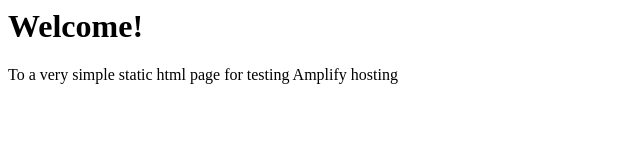
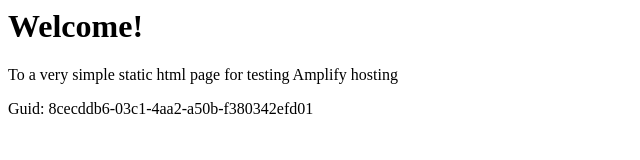
Before and after one commit to aws-aemilia-pdx/Github-PR-Commit-Integration-Test-DoNotTouch-v0-beta-us-west-2, a website: page src/index.html in a window 1280 px wide. Shown: the whole page, without its empty margins (0-640 px from the left). Drawn offline with Linux system fonts and the light colour scheme.

Commit message:
commit from integ tests

```diff
--- a/src/index.html
+++ b/src/index.html
@@ -1,3 +1,5 @@
+
+
 <html lang="en">
 
 <head>
@@ -10,6 +12,6 @@
 <body>
     <h1>Welcome!</h1>
     <p>To a very simple static html page for testing Amplify hosting</p>
-</body>
+    <p>Guid: 8cecddb6-03c1-4aa2-a50b-f380342efd01</p></body>
 
 </html>
```
